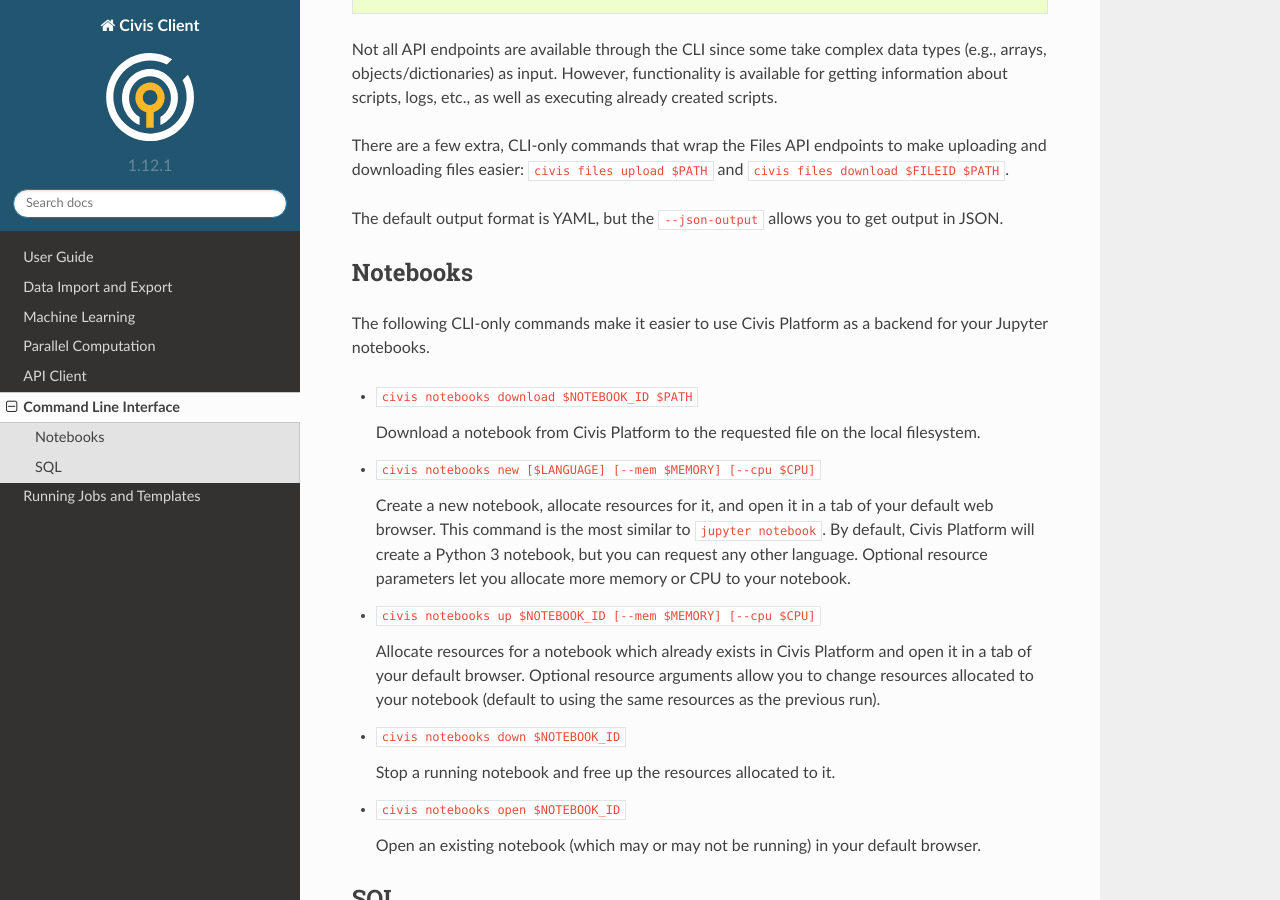
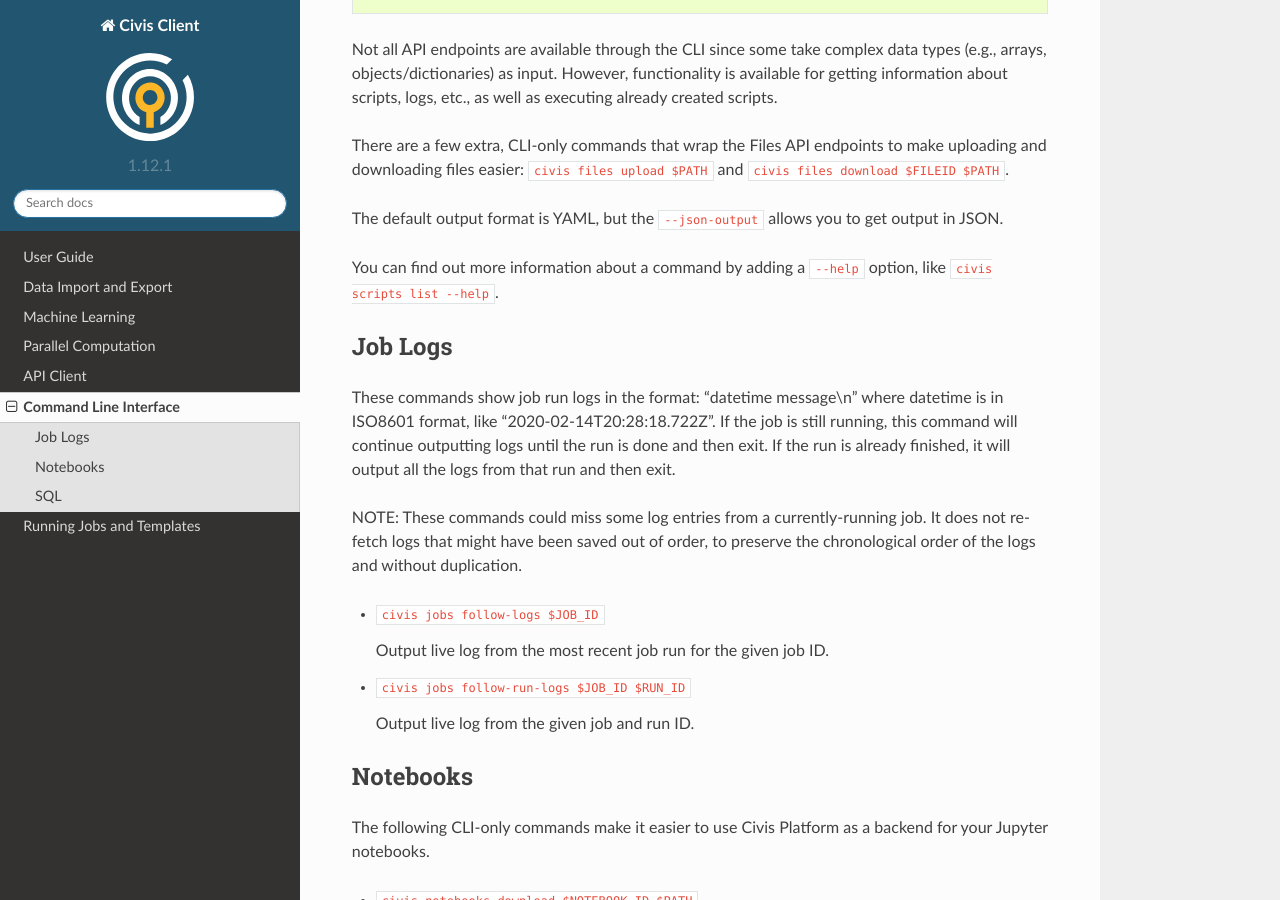
Before and after one commit to civisanalytics/civis-python, a Sphinx documentation site: the page built from docs/source/cli.rst, in a window 1280 px wide and 900 px high, scrolled down 370 px. Built offline with Sphinx 7.4.7 and the Read the Docs theme 2.0.0, drawn with Linux system fonts in a browser that asks for light colours.

Commit message:
Add follow-logs documentation to the big CLI docs

```diff
--- a/README.rst
+++ b/README.rst
@@ -218,7 +218,8 @@
 Command-line Interface (CLI)
 ----------------------------
 
-After installing the Python package, you'll also have a ``civis`` command accessible from your shell. It surfaces a commandline interface to all of the regular Civis API endpoints, plus a few helpers. To get started, run ``civis``. You can find out more information about a command by adding a ``--help`` option, like ``civis scripts list --help``.
+After installing the Python package, you'll also have a ``civis`` command accessible from your shell. It surfaces a commandline interface to all of the regular Civis API endpoints, plus a few helpers. To get started, run ``civis --help``.
+Please see the `full documentation <https://civis-python.readthedocs.io/en/stable/cli.html>`_ for more details.
 
 
 Contributing
--- a/docs/source/cli.rst
+++ b/docs/source/cli.rst
@@ -26,6 +26,30 @@
 
 The default output format is YAML, but the ``--json-output`` allows you to
 get output in JSON.
+
+You can find out more information about a command by adding a ``--help`` option,
+like ``civis scripts list --help``.
+
+Job Logs
+----
+
+These commands show job run logs in the format: "datetime message\\n" where
+datetime is in ISO8601 format, like "2020-02-14T20:28:18.722Z".
+If the job is still running, this command will continue outputting logs
+until the run is done and then exit. If the run is already finished, it
+will output all the logs from that run and then exit.
+
+NOTE: These commands could miss some log entries from a currently-running
+job. It does not re-fetch logs that might have been saved out of order, to
+preserve the chronological order of the logs and without duplication.
+
+- ``civis jobs follow-logs $JOB_ID``
+
+  Output live log from the most recent job run for the given job ID.
+
+- ``civis jobs follow-run-logs $JOB_ID $RUN_ID``
+
+  Output live log from the given job and run ID.
 
 Notebooks
 ---------
```
